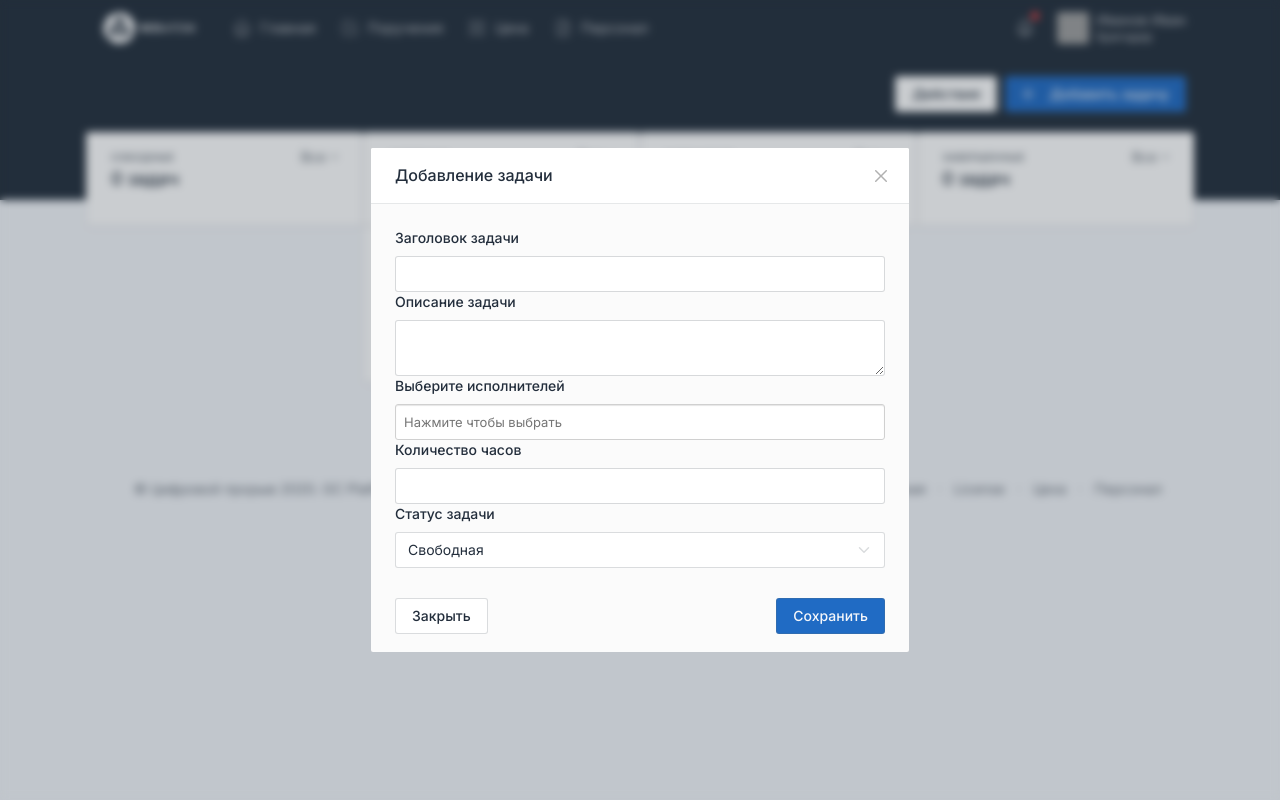
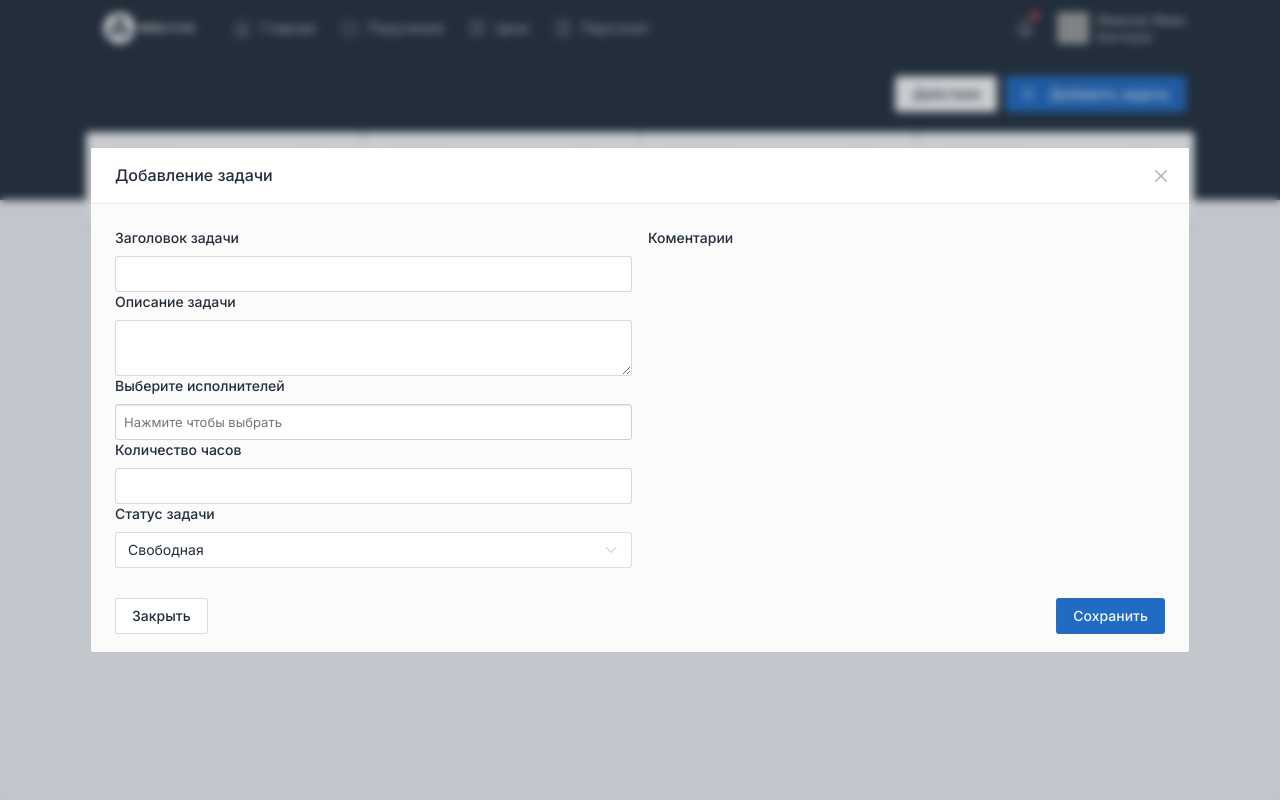
Before and after one commit to mkisko/cp2020-final-web, a Django app: page /kanban/ in a window 1280 px wide, after a click on "Добавить задачу". Run offline with Django 3.2, Linux system fonts and the light colour scheme; tables that the repository leaves empty hold one stand-in row (values such as "Sample post"); some libraries are stand-ins or nearby versions; grey boxes are pictures that could not be loaded.

Commit message:
Added comments list to task modal

```diff
--- a/portal/main/views.py
+++ b/portal/main/views.py
@@ -43,7 +43,7 @@ class Kanban(View):
                 'hours': task.hours,
                 'author': task.author.id,
                 'persons': [person.id for person in task.person.all()],
-                'comments': [{'text': comment.text, 'user': comment.user.id} for comment in task.comments.all()]
+                'comments': [{'text': comment.text, 'user': comment.author.profile.fio} for comment in task.comments.all()]
             })
 
         elif type == 'delete':
--- a/portal/templates/main/kanban.html
+++ b/portal/templates/main/kanban.html
@@ -98,7 +98,7 @@
     {% endfor %}
 
     <div class="modal modal-blur fade" id="modal-task" tabindex="-1" role="dialog" aria-hidden="true">
-      <div class="modal-dialog modal-dialog-centered" role="document">
+      <div class="modal-dialog modal-dialog-centered" style="max-width:1100px" role="document">
         <form method="post" class="modal-content">
           <div class="modal-header">
             <h5 class="modal-title">Добавление задачи</h5>
@@ -109,6 +109,8 @@
           <input type="hidden" class="form-control" name="author" value="{{ user.id }}">
 
           <div class="modal-body">
+            <div class="row">
+              <div class="col">
                 <div>
                   <label class="form-label">Заголовок задачи</label>
                   <input type="text" class="form-control" name="title">
@@ -138,6 +140,14 @@
                     <option value="process">В процессе</option>
                     <option value="ended">Завершенная</option>
                   </select>
+                </div>
+              </div>
+
+              <div class="col">
+                <label class="form-label">Коментарии</label>
+
+                <div class="comments-container"></div>
+              </div>
             </div>
           </div>
 
@@ -206,6 +216,14 @@
           modal.find('[name=status] option[value=' + response.status + ']').prop('selected', true);;
           modal.find('form').attr('action', '{% url 'kanban' %}?id=' + response.id);
 
+          modal.find('.comments-container').empty();
+
+          response.comments.forEach(function (item) {
+            modal.find('.comments-container').append(`<div class="alert alert-primary"><string>${ item.user }</string> говорит ... ${ item.text }`)
+          });
+
+          if (response.comments.length == 0) modal.find('.comments-container').append(`<div class="alert alert-warning">Комментариев нет!</div>`)
+
           let upd = $change[0].selectize.addItems(response.persons);
         }
       });
```
Lines whose indentation alone changed are shown as unchanged.
